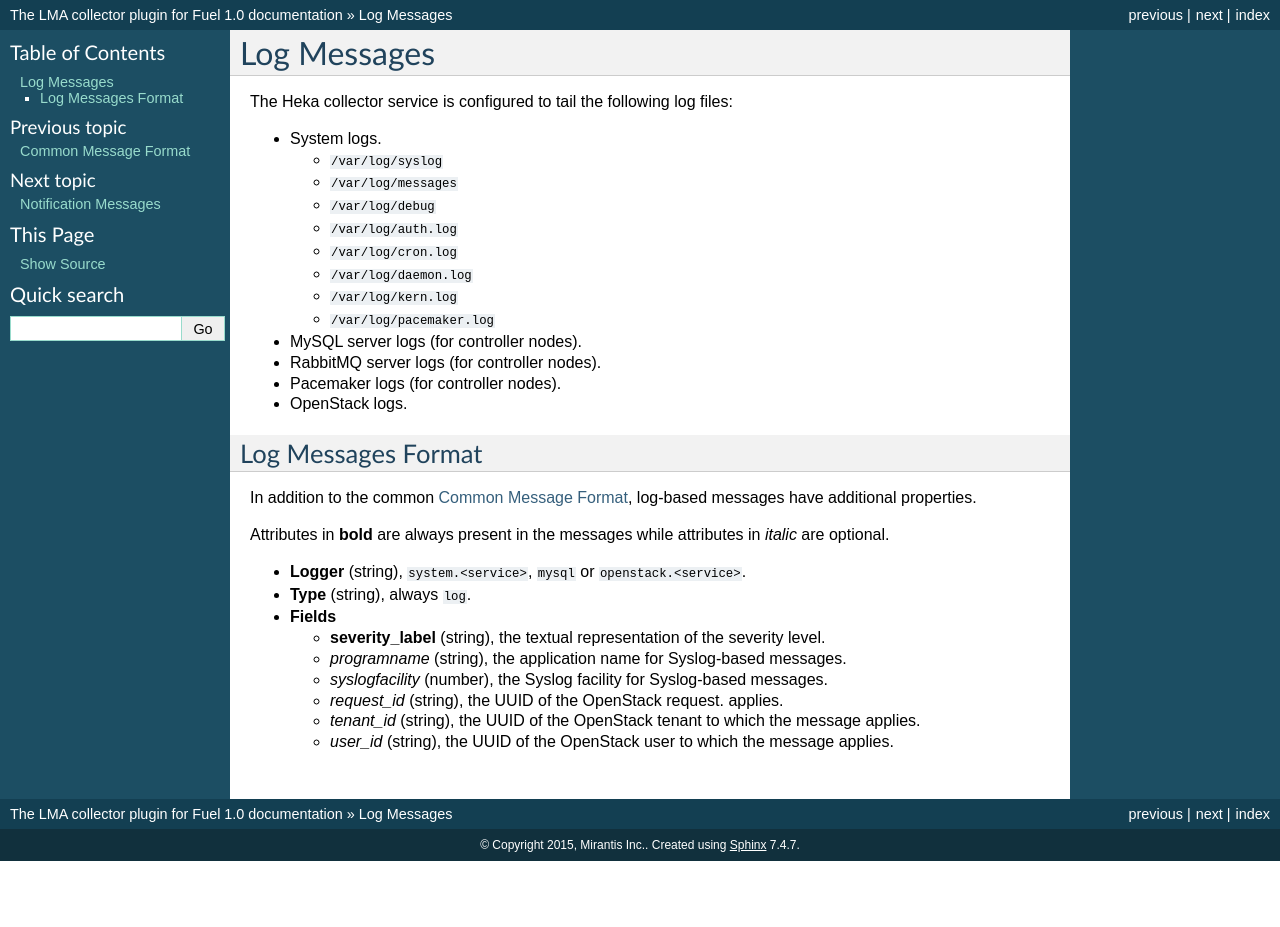
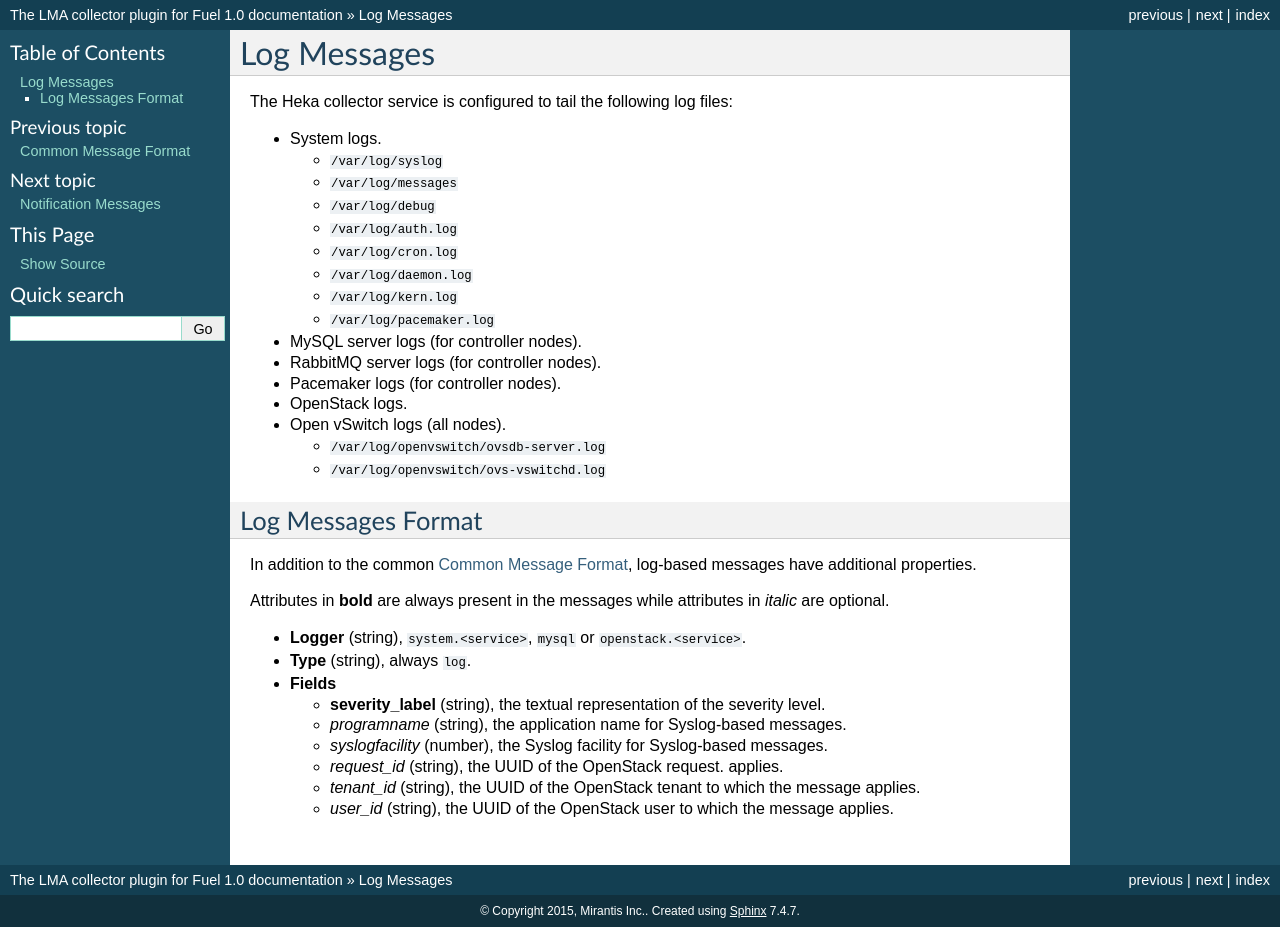
Before and after one commit to openstack-archive/fuel-plugin-lma-collector, a Sphinx documentation site: the page built from doc/source/logs.rst, in a window 1280 px wide. Built offline with Sphinx 7.4.7, drawn with Linux system fonts in a browser that asks for light colours; before the commit the page ends 900 px from its top, so only the background shows below that.

Commit message:
Collect logs from Open vSwitch
Change-Id: I918daeca17fa276ae8d0f7d8ada90204d209f219

```diff
--- a/doc/source/logs.rst
+++ b/doc/source/logs.rst
@@ -24,6 +24,11 @@ The Heka collector service is configured to tail the following log files:
 * Pacemaker logs (for controller nodes).
 
 * OpenStack logs.
+
+* Open vSwitch logs (all nodes).
+
+  * ``/var/log/openvswitch/ovsdb-server.log``
+  * ``/var/log/openvswitch/ovs-vswitchd.log``
 
 Log Messages Format
 ===================
```
Also changed, not shown: 4 other files.
